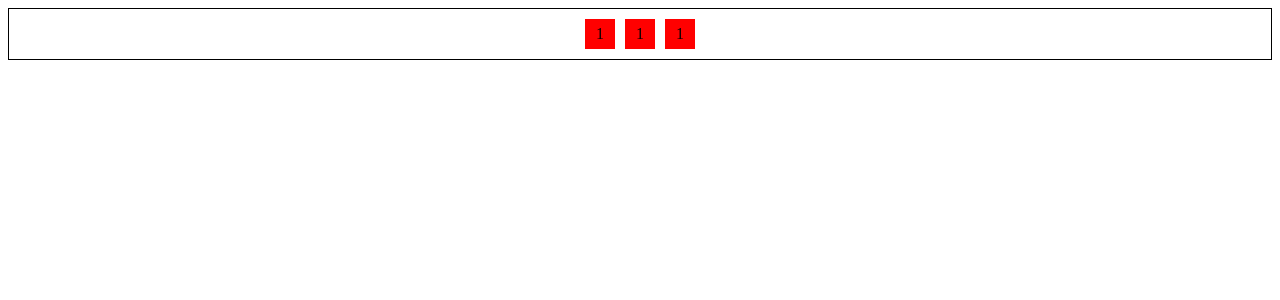
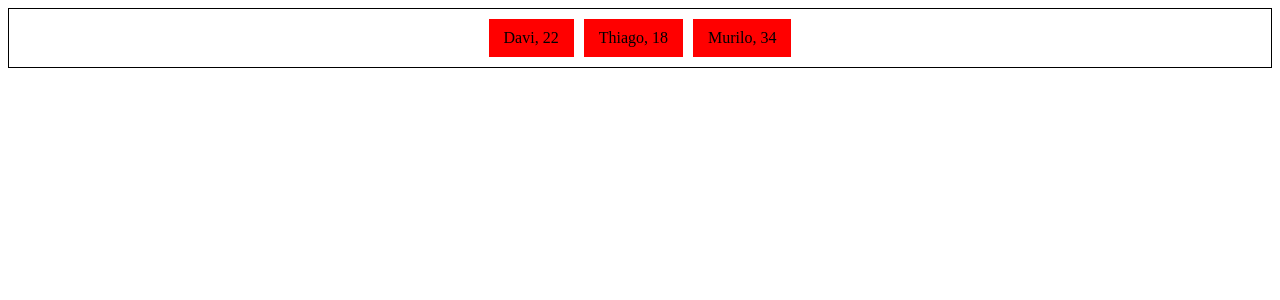
Before and after one commit to DaviRFerreir4/Vue.js, a Vue app in the folder Rocketseat/01-Teoria/01-Fundamentos-do-Vue/: page / in a window 1280 px wide. Shown: the top 300 px of the page. Built offline with nearby package versions, Linux system fonts and the light colour scheme.

Commit message:
Passando informações para componentes através de props

```diff
--- a/Rocketseat/01-Teoria/01-Fundamentos-do-Vue/src/App.vue
+++ b/Rocketseat/01-Teoria/01-Fundamentos-do-Vue/src/App.vue
@@ -1,8 +1,8 @@
 <template>
   <div class="container-box">
-    <Box />
-    <Box />
-    <Box />
+    <Box name="Davi" :age="22" />
+    <Box name="Thiago" :age="18" />
+    <Box name="Murilo" :age="34" />
   </div>
 </template>
 
--- a/Rocketseat/01-Teoria/01-Fundamentos-do-Vue/src/components/Box.vue
+++ b/Rocketseat/01-Teoria/01-Fundamentos-do-Vue/src/components/Box.vue
@@ -1,17 +1,20 @@
 <template>
-  <div class="box">1</div>
+  <div class="box">{{ `${name}, ${age}` }}</div>
 </template>
 
 <script lang="ts">
   export default {
     name: 'Box',
+    props: {
+      name: { type: String, default: 'N/A' },
+      age: { type: Number, required: true },
+    },
   }
 </script>
 
 <style scoped>
   .box {
-    width: 30px;
-    height: 30px;
+    padding: 10px 15px;
     display: flex;
     justify-content: center;
     align-items: center;
```
